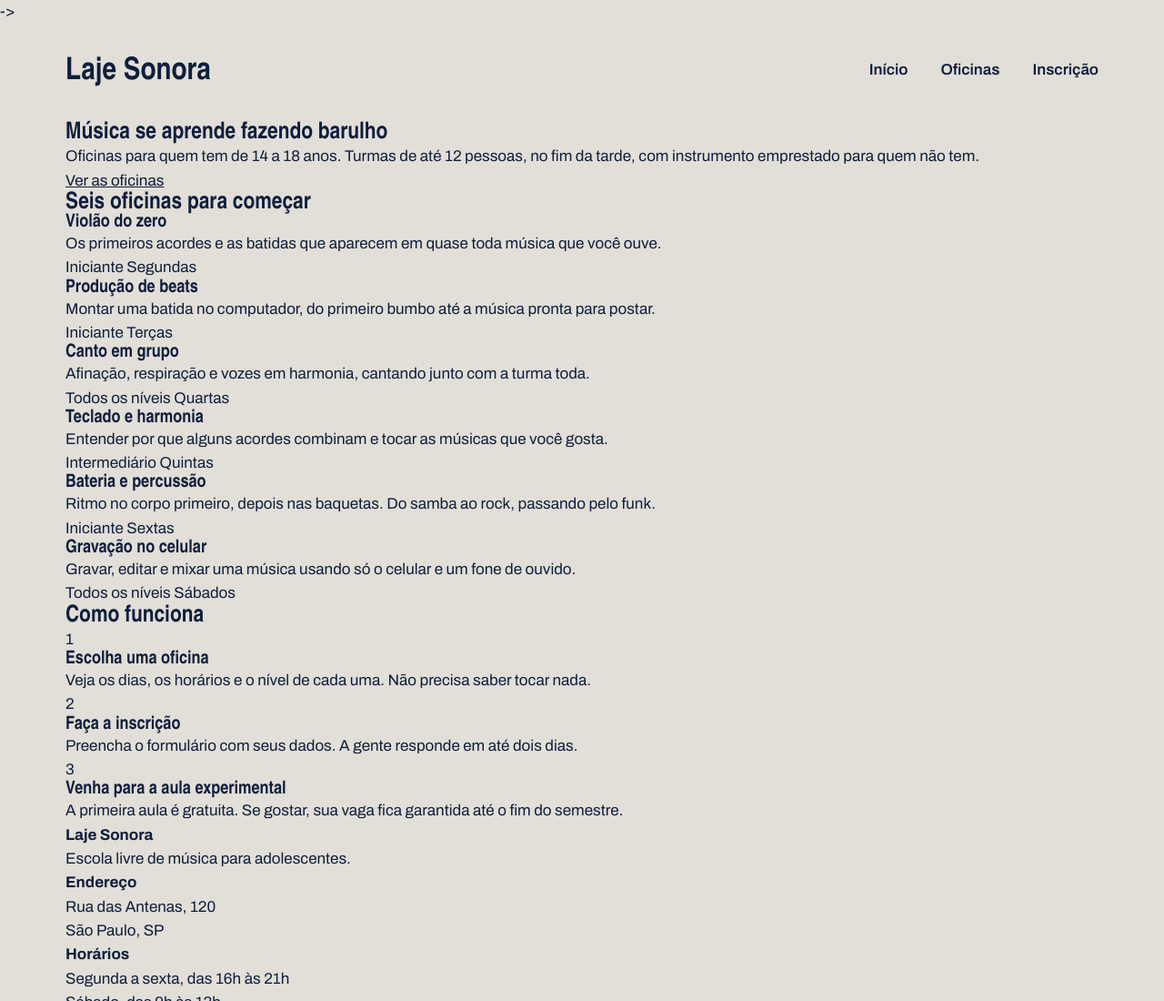
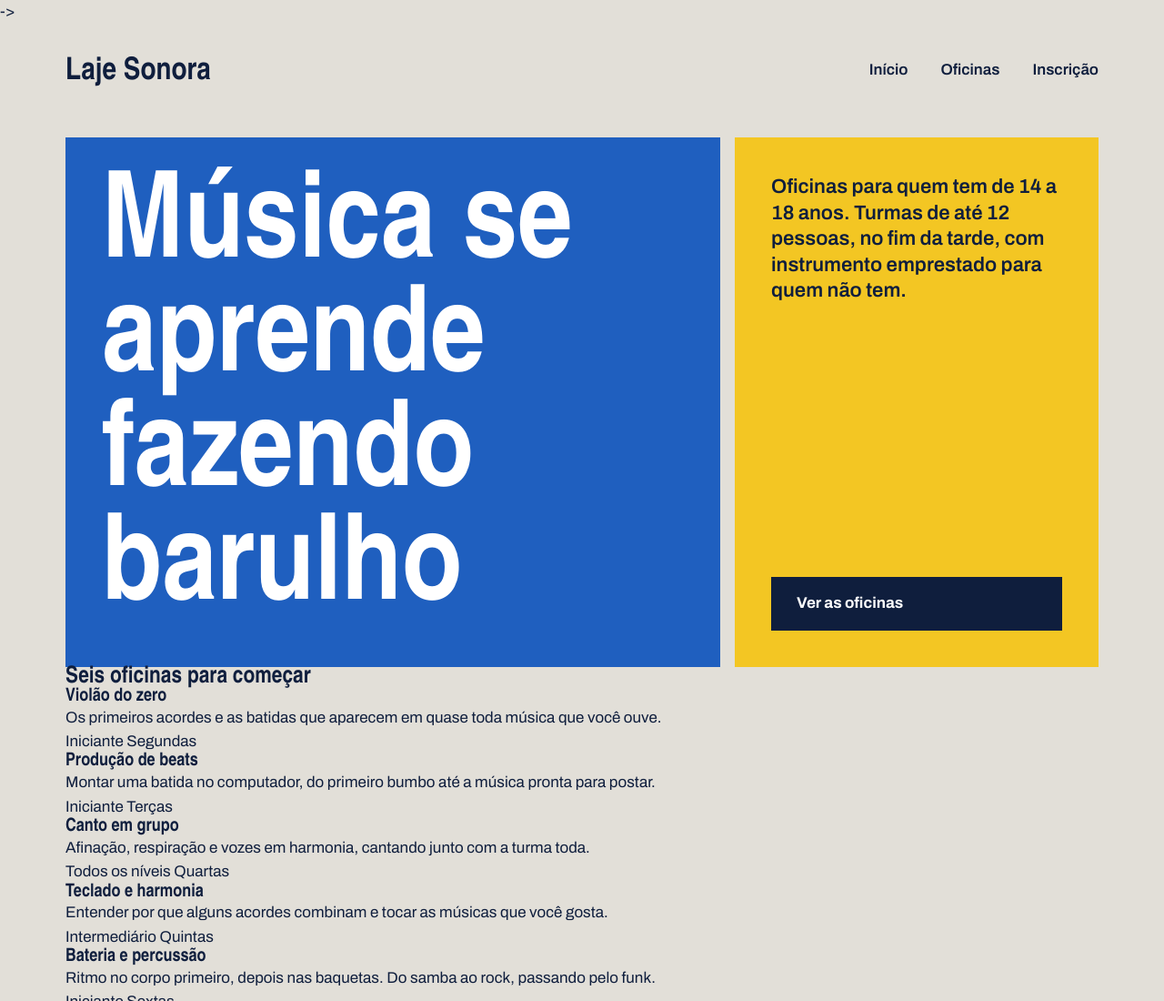
Before and after one commit to JuanArthur123/laje_sonora, a plain HTML site: page index.html in a window 1280 px wide. Shown: the top 1100 px of the page at 91% size. Drawn offline with Linux system fonts and the light colour scheme.

Commit message:
Cartazes do topo

```diff
--- a/index.css
+++ b/index.css
@@ -67,10 +67,10 @@ align-items: center;
   }
 
   .menu a {
-  font-weight: 600;
-  text-decoration: none;
-  padding-bottom: 4px;
-  border-bottom: 4px solid transparent;
+   font-weight: 600;
+   text-decoration: none;
+   padding-bottom: 4px;
+   border-bottom: 4px solid transparent;
   }
 
   .menu a:hover {
@@ -80,3 +80,56 @@ align-items: center;
   .menu a.atual {
     border-bottom: var(--fita);
   }
+
+  .cartazes {
+   margin-top: 16px;
+   display: flex;
+   gap: 16px;
+  }
+
+  .cartaz {
+   padding: 40px;
+  }
+
+  .cartaz-principal {
+    background-color: var(--caixa-dagua);
+    color: var(--branco);
+    flex: 2;
+  }
+
+  .cartaz-principal h1 {
+      font-size: 132px;
+      max-width: 9ch;
+    }
+
+    .cartaz-lateral {
+      background-color: var(--fita);
+      flex: 1;
+      display: flex;
+      flex-direction: column;
+      justify-content: space-between;
+      gap: 32px;
+    }
+
+    .cartaz-lateral p {
+      font-size: 22px;
+      font-weight: 600;
+      line-height: 1.3;
+    }
+
+    .botao {
+      background-color: var(--tinta);
+      color: var(--branco);
+      font-weight: 700;
+      text-decoration: none;
+      padding-block: 16px;
+      padding-inline: 28px;
+      border: none;
+      font-family: var(--fonte-texto);
+      font-size: 17px;
+      cursor: pointer;
+    }
+
+    .botao:hover {
+      background-color: var(--caixa-dagua);
+    }
```
